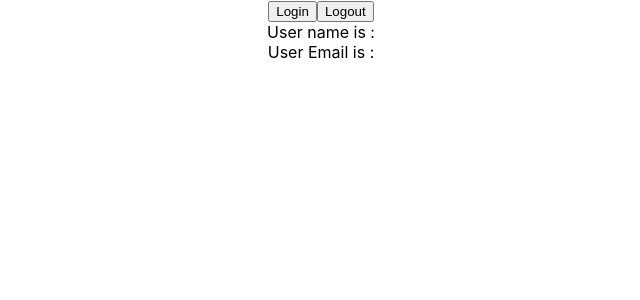
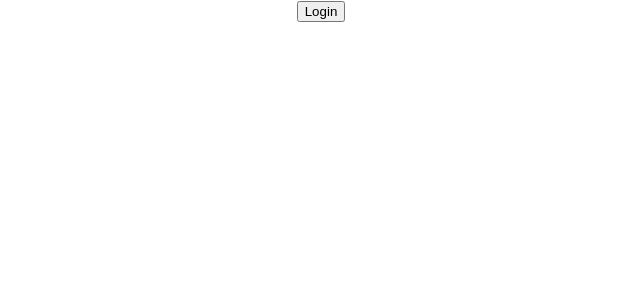
Before and after one commit to MohamedEssaadani/react-ts, a React (Create React App) app: page / in a window 1280 px wide. Shown: the top 300 px of the page, without its empty margins (319-959 px from the left). Built offline with nearby package versions, Linux system fonts and the light colour scheme.

Commit message:
auth usestate

```diff
--- a/src/state/Auth.tsx
+++ b/src/state/Auth.tsx
@@ -6,7 +6,7 @@ type AuthUser = {
 };
 
 const Auth = () => {
-  const [user, setUser] = useState<AuthUser>({} as AuthUser);
+  const [user, setUser] = useState<AuthUser | null>(null);
 
   const handleLogin = () => {
     setUser({
@@ -15,15 +15,19 @@ const Auth = () => {
     });
   };
   const handleLogout = () => {
-    setUser({} as AuthUser);
+    setUser(null);
   };
 
   return (
     <div>
-      <button onClick={handleLogin}>Login</button>
-      <button onClick={handleLogout}>Logout</button>
-      <div>User name is : {user.name!!}</div>
-      <div>User Email is : {user.email!!}</div>
+      {!user && <button onClick={handleLogin}>Login</button>}
+      {user && <button onClick={handleLogout}>Logout</button>}
+      {user && (
+        <>
+          <div>User name is : {user?.name!!}</div>
+          <div>User Email is : {user?.email!!}</div>
+        </>
+      )}
     </div>
   );
 };
```
